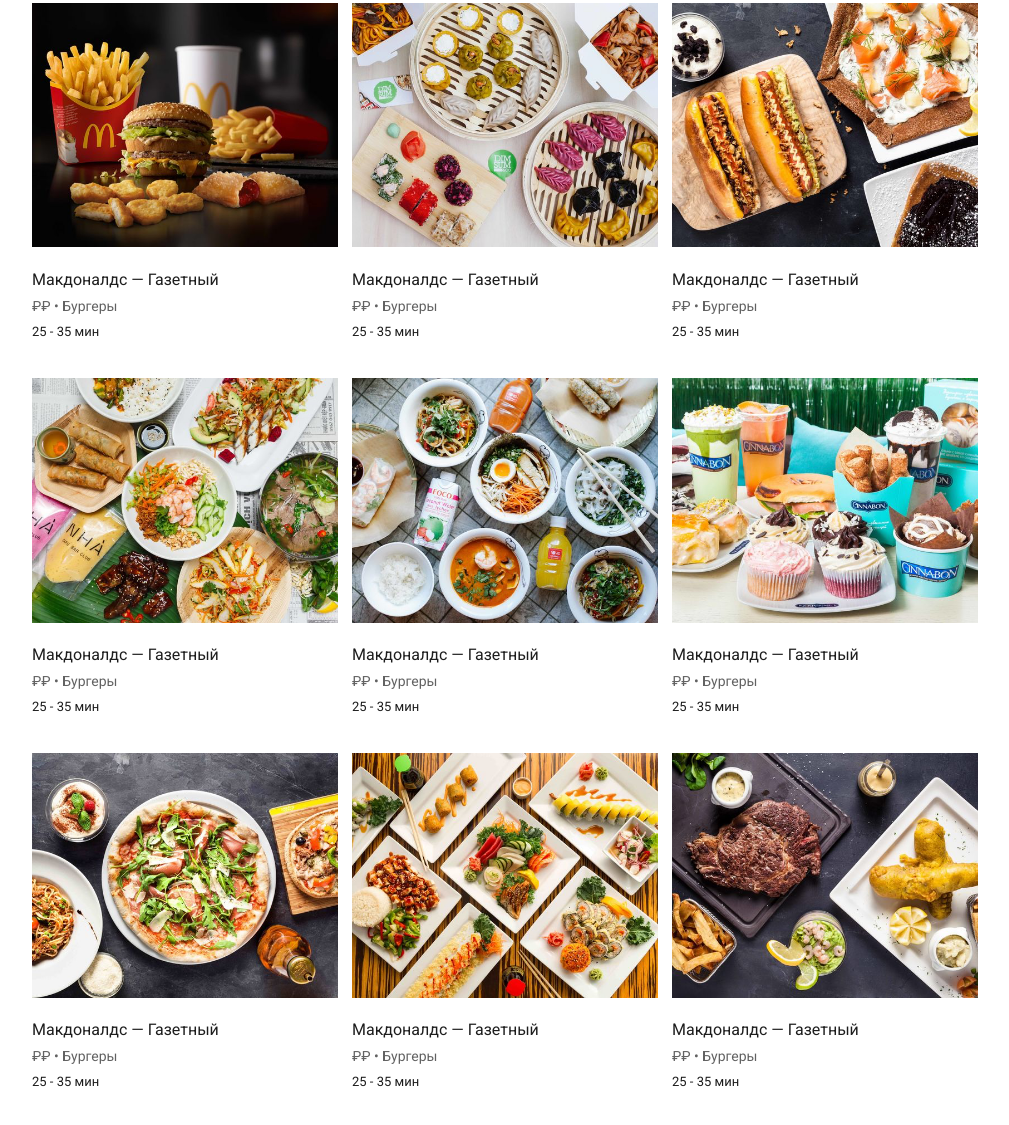
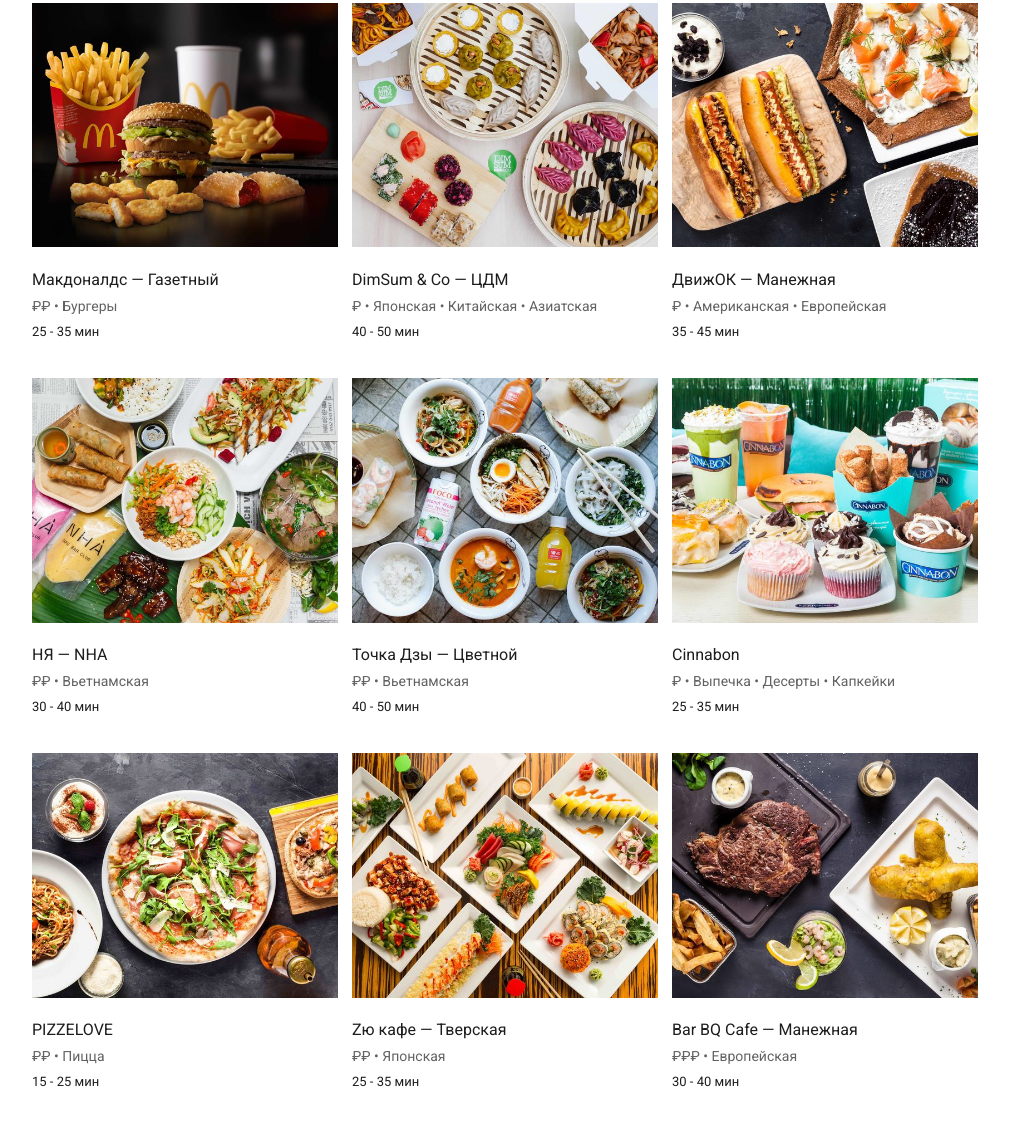
Before and after one commit to Salirsky/Uber-Eats, a plain HTML site: page index.html in a window 1280 px wide. Shown: the part 277-1402 px from the top of the page, without its empty margins (135-1144 px from the left). Drawn offline with nearby package versions, Linux system fonts and the light colour scheme.

Commit message:
Make cards

```diff
--- a/index.html
+++ b/index.html
@@ -44,56 +44,57 @@
                 </div>
                 <div class="restauran-card">
                     <img src="/img/restaurants/img-2.png" alt="" class="restauran-img">
-                    <h3 class="restaurant-name">Макдоналдс — Газетный</h3>
-                    <p class="restaurant-description">₽₽ • Бургеры</p>
-                    <p class="restaurant-time">25 - 35 мин</p>
+                    <h3 class="restaurant-name">DimSum & Co — ЦДМ</h3>
+                    <p class="restaurant-description">₽ • Японская • Китайская • Азиатская</p>
+                    <p class="restaurant-time">40 - 50 мин</p>
                 </div>
                 <div class="restauran-card">
                     <img src="/img/restaurants/img-3.png" alt="" class="restauran-img">
-                    <h3 class="restaurant-name">Макдоналдс — Газетный</h3>
-                    <p class="restaurant-description">₽₽ • Бургеры</p>
-                    <p class="restaurant-time">25 - 35 мин</p>
+                    <h3 class="restaurant-name">ДвижОК — Манежная</h3>
+                    <p class="restaurant-description">₽ • Американская • Европейская</p>
+                    <p class="restaurant-time">35 - 45 мин</p>
                 </div>
                 <div class="restauran-card">
                     <img src="/img/restaurants/img-4.png" alt="" class="restauran-img">
-                    <h3 class="restaurant-name">Макдоналдс — Газетный</h3>
-                    <p class="restaurant-description">₽₽ • Бургеры</p>
-                    <p class="restaurant-time">25 - 35 мин</p>
+                    <h3 class="restaurant-name">НЯ — NHA</h3>
+                    <p class="restaurant-description">₽₽ • Вьетнамская</p>
+                    <p class="restaurant-time">30 - 40 мин</p>
                 </div>
                 <div class="restauran-card">
                     <img src="/img/restaurants/img-5.png" alt="" class="restauran-img">
-                    <h3 class="restaurant-name">Макдоналдс — Газетный</h3>
-                    <p class="restaurant-description">₽₽ • Бургеры</p>
-                    <p class="restaurant-time">25 - 35 мин</p>
+                    <h3 class="restaurant-name">Точка Дзы — Цветной</h3>
+                    <p class="restaurant-description">₽₽ • Вьетнамская</p>
+                    <p class="restaurant-time">40 - 50 мин</p>
                 </div>
                 <div class="restauran-card">
                     <img src="/img/restaurants/img-6.png" alt="" class="restauran-img">
-                    <h3 class="restaurant-name">Макдоналдс — Газетный</h3>
-                    <p class="restaurant-description">₽₽ • Бургеры</p>
+                    <h3 class="restaurant-name">Cinnabon</h3>
+                    <p class="restaurant-description">₽ • Выпечка • Десерты • Капкейки</p>
                     <p class="restaurant-time">25 - 35 мин</p>
                 </div>
                 <div class="restauran-card">
                     <img src="/img/restaurants/img-7.png" alt="" class="restauran-img">
-                    <h3 class="restaurant-name">Макдоналдс — Газетный</h3>
-                    <p class="restaurant-description">₽₽ • Бургеры</p>
-                    <p class="restaurant-time">25 - 35 мин</p>
+                    <h3 class="restaurant-name">PIZZELOVE</h3>
+                    <p class="restaurant-description">₽₽ • Пицца</p>
+                    <p class="restaurant-time">15 - 25 мин</p>
                 </div>
                 <div class="restauran-card">
                     <img src="/img/restaurants/img-8.png" alt="" class="restauran-img">
-                    <h3 class="restaurant-name">Макдоналдс — Газетный</h3>
-                    <p class="restaurant-description">₽₽ • Бургеры</p>
+                    <h3 class="restaurant-name">Zю кафе — Тверская</h3>
+                    <p class="restaurant-description">₽₽ • Японская</p>
                     <p class="restaurant-time">25 - 35 мин</p>
                 </div>
                 <div class="restauran-card">
                     <img src="/img/restaurants/img-9.png" alt="" class="restauran-img">
-                    <h3 class="restaurant-name">Макдоналдс — Газетный</h3>
-                    <p class="restaurant-description">₽₽ • Бургеры</p>
-                    <p class="restaurant-time">25 - 35 мин</p>
+                    <h3 class="restaurant-name">Bar BQ Cafe — Манежная</h3>
+                    <p class="restaurant-description">₽₽₽ • Европейская</p>
+                    <p class="restaurant-time">30 - 40 мин</p>
                 </div>
-
-
             </div>
        </div>
    </main>
+   <footer class="footer">
+
+   </footer>
 </body>
 </html>
```
